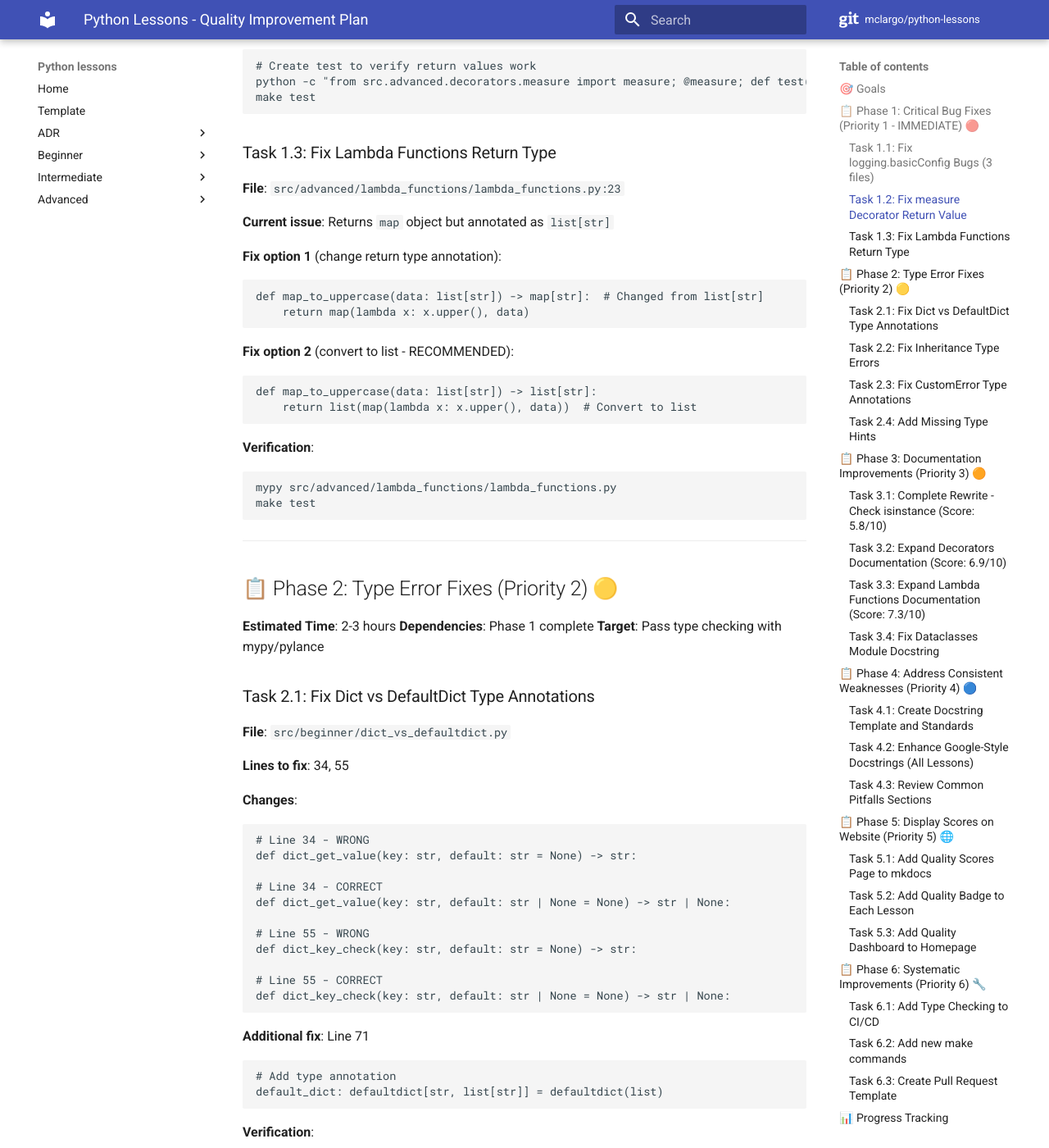
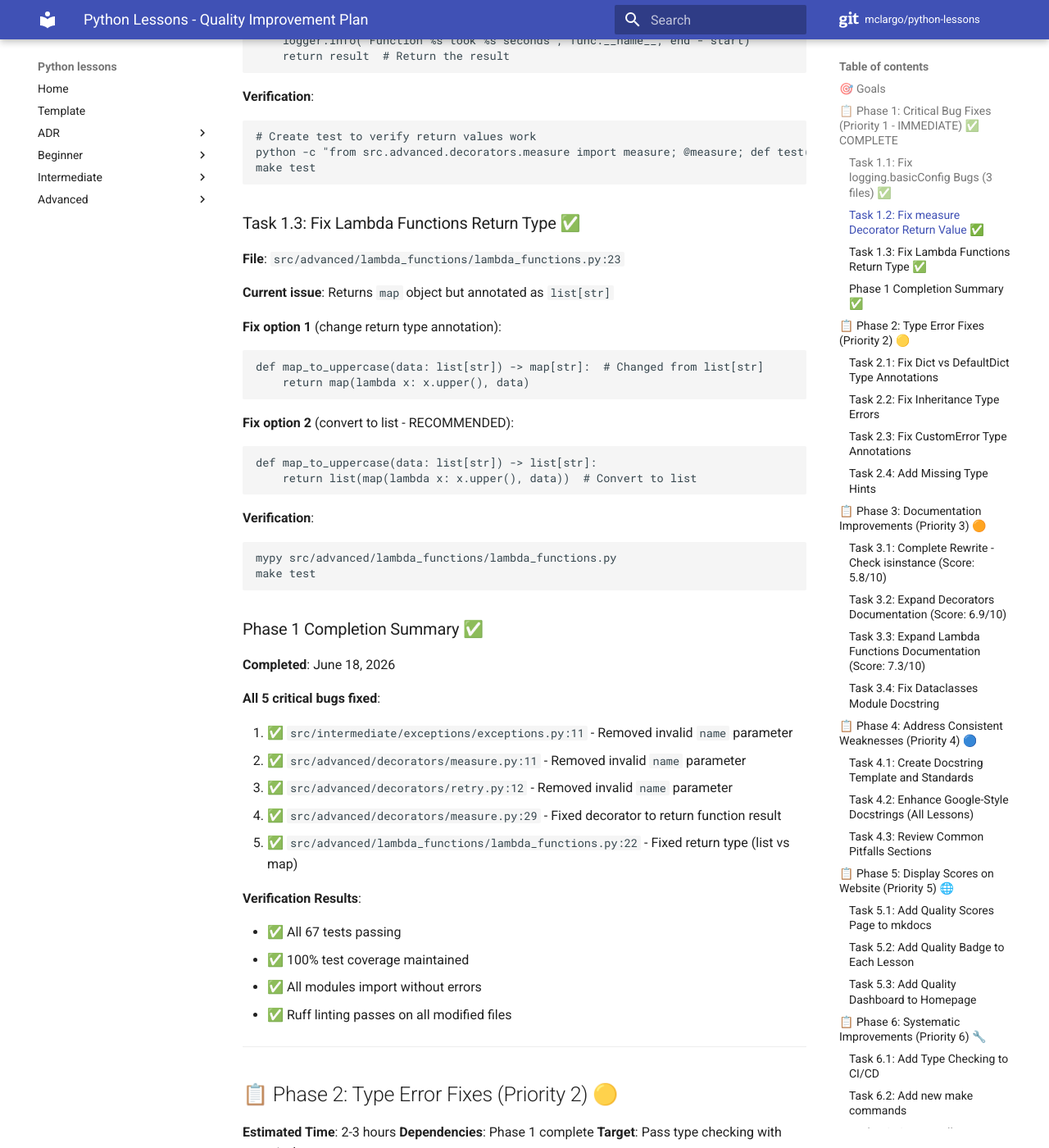
Before and after one commit to McLargo/python-lessons, an MkDocs documentation site: the page built from docs/plans/IMPROVEMENT_PLAN.md, in a window 1280 px wide and 1400 px high, scrolled down 1606 px. Shown: the whole window at 82% size. Built offline with MkDocs 1.6.1 and Material for MkDocs 9.7.7, drawn with Linux system fonts in a browser that asks for light colours; comment, search, counter and statistics services are not loaded; some of the changed text lies outside the part shown.

Commit message:
chore: improvement plan - phase1 (#74)

````diff
--- a/docs/plans/IMPROVEMENT_PLAN.md
+++ b/docs/plans/IMPROVEMENT_PLAN.md
@@ -1,7 +1,8 @@
 # Python Lessons - Quality Improvement Plan
 
 **Created**: June 17, 2026
-**Status**: In Progress
+**Status**: In Progress - Phase 1 Complete ✅
+**Phase 1 Completed**: June 18, 2026
 **Review Score**: 7.9/10 (Overall Project Average)
 
 This document outlines the comprehensive plan to address all issues identified
@@ -19,19 +20,20 @@ in the quality review.
 
 ---
 
-## 📋 Phase 1: Critical Bug Fixes (Priority 1 - IMMEDIATE) 🔴
+## 📋 Phase 1: Critical Bug Fixes (Priority 1 - IMMEDIATE) ✅ COMPLETE
 
+**Status**: ✅ Completed June 18, 2026
 **Estimated Time**: 2-3 hours
 **Dependencies**: None
 **Target**: All bugs fixed and tests passing
 
-### Task 1.1: Fix logging.basicConfig Bugs (3 files)
+### Task 1.1: Fix logging.basicConfig Bugs (3 files) ✅
 
 **Files to fix**:
 
-- [ ] `src/intermediate/exceptions/exceptions.py:11`
-- [ ] `src/advanced/decorators/measure.py:11`
-- [ ] `src/advanced/decorators/retry.py:12`
+- [x] `src/intermediate/exceptions/exceptions.py:11`
+- [x] `src/advanced/decorators/measure.py:11`
+- [x] `src/advanced/decorators/retry.py:12`
 
 **Change required**:
 
@@ -53,7 +55,7 @@ python -c "import src.advanced.decorators.measure"
 python -c "import src.advanced.decorators.retry"
 ```
 
-### Task 1.2: Fix measure Decorator Return Value
+### Task 1.2: Fix measure Decorator Return Value ✅
 
 **File**: `src/advanced/decorators/measure.py:29`
 
@@ -79,7 +81,7 @@ python -c "from src.advanced.decorators.measure import measure; @measure; def te
 make test
 ```
 
-### Task 1.3: Fix Lambda Functions Return Type
+### Task 1.3: Fix Lambda Functions Return Type ✅
 
 **File**: `src/advanced/lambda_functions/lambda_functions.py:23`
 
@@ -105,6 +107,27 @@ def map_to_uppercase(data: list[str]) -> list[str]:
 mypy src/advanced/lambda_functions/lambda_functions.py
 make test
 ```
+
+### Phase 1 Completion Summary ✅
+
+**Completed**: June 18, 2026
+
+**All 5 critical bugs fixed**:
+
+1. ✅ `src/intermediate/exceptions/exceptions.py:11` - Removed invalid `name` parameter
+2. ✅ `src/advanced/decorators/measure.py:11` - Removed invalid `name` parameter
+3. ✅ `src/advanced/decorators/retry.py:12` - Removed invalid `name` parameter
+4. ✅ `src/advanced/decorators/measure.py:29` - Fixed decorator to return
+   function result
+5. ✅ `src/advanced/lambda_functions/lambda_functions.py:22` - Fixed return type
+   (list vs map)
+
+**Verification Results**:
+
+- ✅ All 67 tests passing
+- ✅ 100% test coverage maintained
+- ✅ All modules import without errors
+- ✅ Ruff linting passes on all modified files
 
 ---
 
@@ -443,7 +466,7 @@ def example_function(param: str, count: int = 1) -> list[str]:
 
 ```bash
 make server  # Check rendering
-make test    # Ensure doctests pass
+make test    # Ensure tests pass
 ```
 
 ### Task 4.3: Review Common Pitfalls Sections
@@ -654,14 +677,14 @@ make spelling  # Check spelling
 
 ### Phase Completion Status
 
-- [ ] **Phase 1**: Critical Bug Fixes (0/3 tasks complete)
+- [✅] **Phase 1**: Critical Bug Fixes (3/3 tasks complete) - **COMPLETE** ✅
 - [ ] **Phase 2**: Type Error Fixes (0/4 tasks complete)
 - [ ] **Phase 3**: Documentation Improvements (0/4 tasks complete)
 - [ ] **Phase 4**: Consistent Weaknesses (0/3 tasks complete)
 - [ ] **Phase 5**: Display Scores on Website (0/3 tasks complete)
 - [ ] **Phase 6**: Systematic Improvements (0/3 tasks complete)
 
-**Overall Progress**: 0/20 major tasks complete
+**Overall Progress**: 3/20 major tasks complete (15%)
 
 **Note**: Progress is manually updated by project maintainer as tasks are completed.
 
@@ -670,10 +693,10 @@ make spelling  # Check spelling
 | Lesson | Current | Target | Phase 1 | Phase 2 | Phase 3 | Phase 4 | Status |
 | -------- | --------- | -------- | --------- | --------- | --------- | --------- | -------- |
 | Check isinstance | 5.8 | 8.0+ | - | - | ✅ Rewrite | ✅ | ⏳ Not Started |
-| Decorators | 6.9 | 8.5+ | ✅ 2 bugs | - | ✅ Expand | ✅ | ⏳ Not Started |
-| Exceptions | 7.1 | 8.5+ | ✅ 1 bug | ✅ Types | - | ✅ | ⏳ Not Started |
+| Decorators | 6.9 | 8.5+ | ✅ 2 bugs | - | ✅ Expand | ✅ | 🔄 Phase 1 Done |
+| Exceptions | 7.1 | 8.5+ | ✅ 1 bug | ✅ Types | - | ✅ | 🔄 Phase 1 Done |
 | Inheritance | 7.2 | 8.5+ | - | ✅ Types | - | ✅ | ⏳ Not Started |
-| Lambda Functions | 7.3 | 8.5+ | ✅ 1 bug | - | ✅ Expand | ✅ | ⏳ Not Started |
+| Lambda Functions | 7.3 | 8.5+ | ✅ 1 bug | - | ✅ Expand | ✅ | 🔄 Phase 1 Done |
 | Dict vs DefaultDict | 8.1 | 8.5+ | - | ✅ Types | - | ✅ | ⏳ Not Started |
 | Yield vs Return | 8.5 | 9.0+ | - | Minor | - | ✅ | ⏳ Not Started |
 | Concurrency/Parallelism | 8.5 | 9.0+ | - | Minor | - | ✅ | ⏳ Not Started |
@@ -686,11 +709,11 @@ make spelling  # Check spelling
 
 ## 🎯 Success Criteria
 
-### Phase 1 Success
+### Phase 1 Success ✅ COMPLETE
 
-- [ ] All critical bugs fixed
-- [ ] No runtime errors when importing modules
-- [ ] All tests passing
+- [✅] All critical bugs fixed
+- [✅] No runtime errors when importing modules
+- [✅] All tests passing
 
 ### Phase 2 Success
 
````
Also changed, not shown: 5 other files.
